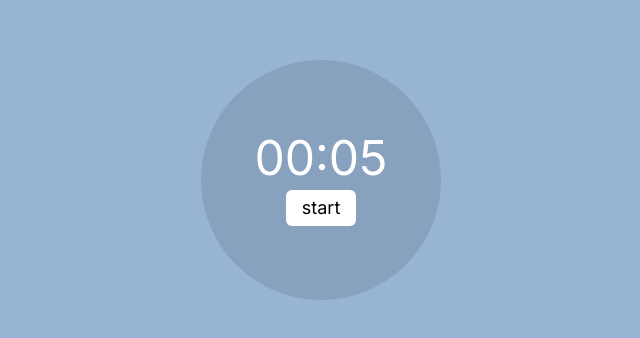
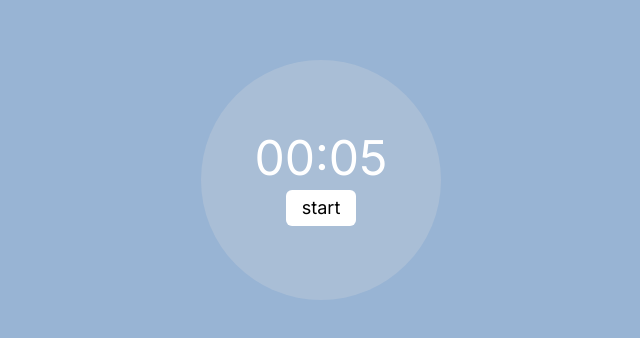
Before and after one commit to daffafaizan/pomodoro, a Next.js app: page / in a window 1280 px wide. Shown: the part 220-558 px from the top of the page, without its empty margins (319-959 px from the left). Built offline with nearby package versions, Linux system fonts and the light colour scheme.

Commit message:
Made smooth transition between focus and break sessions

```diff
--- a/src/app/page.tsx
+++ b/src/app/page.tsx
@@ -46,10 +46,14 @@ export default function Home() {
   };
 
   return (
-    <>
-      {!breakMessage ? (
-        <main className="flex min-h-screen flex-col items-center justify-center p-24 bg-[#98B4D4]">
-          <div className="flex flex-col items-center justify-center h-60 w-60 gap-2 rounded-full bg-slate-500 bg-opacity-30">
+    <main
+      className="flex min-h-screen flex-col items-center justify-center p-24"
+      style={{
+        background: breakMessage ? "#EF3340" : "#98B4D4",
+        transition: "background 0.5s ease", // Add a background color transition
+      }}
+    >
+      <div className="flex flex-col items-center justify-center h-60 w-60 gap-2 rounded-full bg-gray-300 bg-opacity-30">
         <div>
           <span className="text-5xl text-white">
             {minutesFormat}:{secondsFormat}
@@ -65,28 +69,5 @@ export default function Home() {
         </div>
       </div>
     </main>
-      ) : (
-        <main className="flex min-h-screen flex-col items-center justify-center p-24 bg-[#EF3340]">
-          <div className="flex flex-col items-center justify-center h-60 w-60 gap-2 rounded-full bg-gray-300 bg-opacity-20">
-            <div className="text-sm">
-              Time for a break
-            </div>
-            <div>
-              <span className="text-5xl text-white">
-                {minutesFormat}:{secondsFormat}
-              </span>
-            </div>
-            <div>
-              <button
-                className="text-lg px-4 py-1 rounded-md bg-white hover:scale-110 hover:duration-150 transition-transform"
-                onClick={handleStartStopClick}
-              >
-                {isRunning ? "stop" : "start"}
-              </button>
-            </div>
-          </div>
-        </main>
-      )}
-    </>
   );
 }
```
Lines whose indentation alone changed are shown as unchanged.
